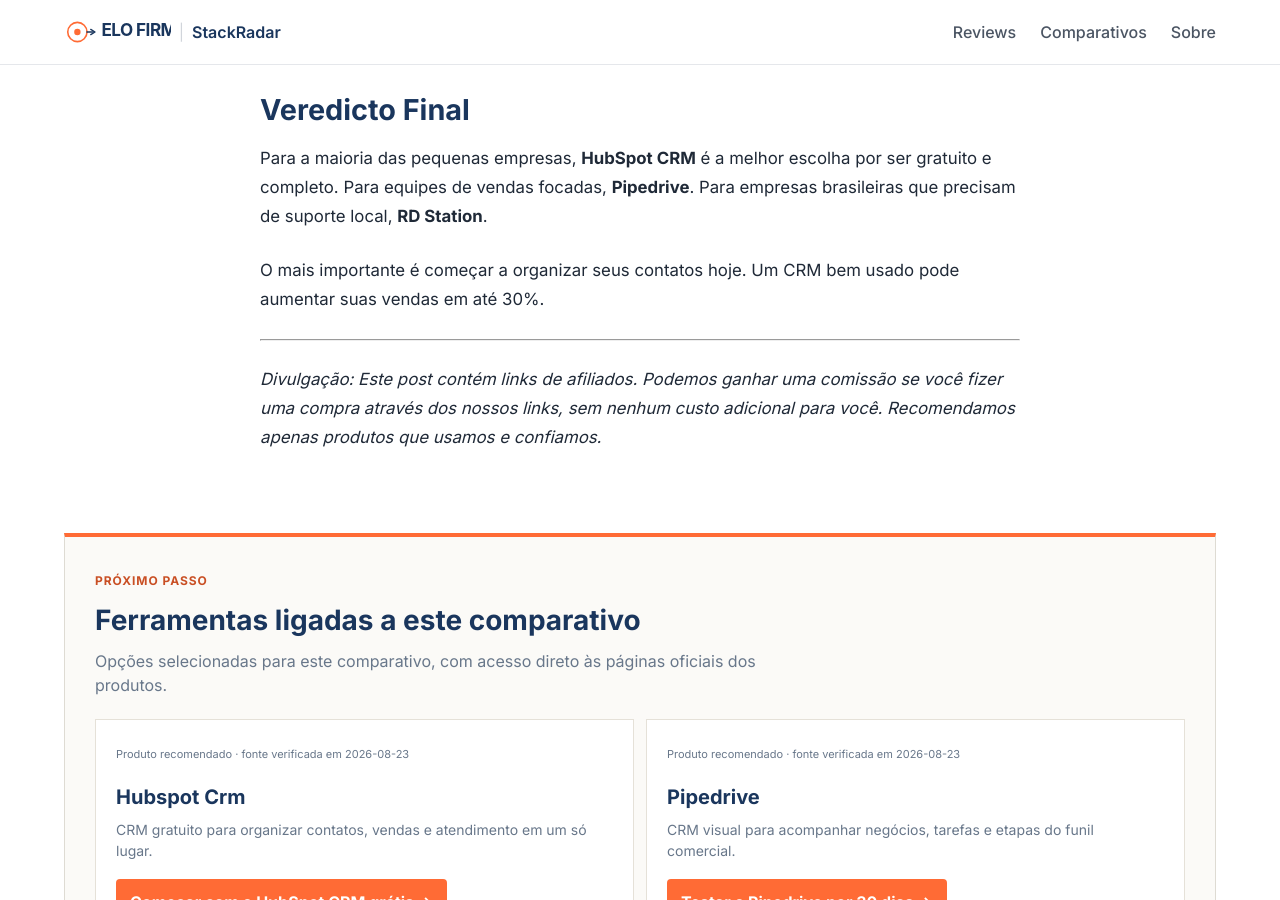
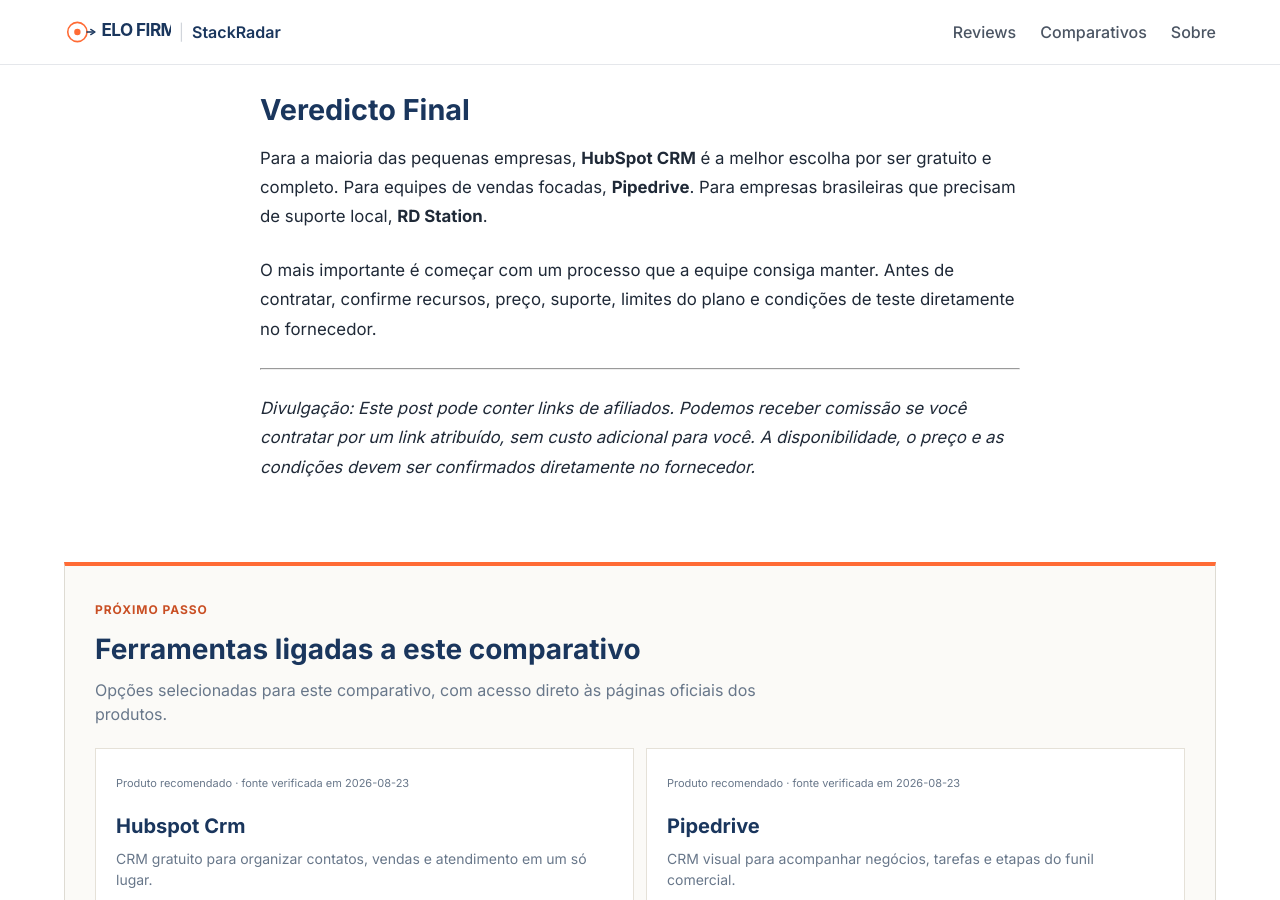
Before and after one commit to diegosouzafotografo-estrela/stackradar, a Jekyll site: the page built from _posts/2026-08-23-melhores-crms-pequenas-empresas.md, in a window 1280 px wide and 900 px high, scrolled down 7029 px. Built offline with Jekyll 4.4.1, drawn with Linux system fonts in a browser that asks for light colours; some of the changed text lies outside the part shown.

Commit message:
fix(content): remove unsupported commercial claims

```diff
--- a/_posts/2026-08-23-melhores-crms-pequenas-empresas.md
+++ b/_posts/2026-08-23-melhores-crms-pequenas-empresas.md
@@ -14,7 +14,7 @@
 
 ## Resumo Rápido
 
-Um CRM (Customer Relationship Management) é essencial para organizar contatos, acompanhar oportunidades e aumentar as vendas. Para pequenas empresas, escolher o CRM certo pode ser a diferença entre o crescimento e a estagnação. Analisamos as 7 melhores opções disponíveis no Brasil.
+Um CRM (Customer Relationship Management) pode ajudar a organizar contatos, acompanhar oportunidades e dar visibilidade ao processo comercial. Para pequenas empresas, a escolha depende do volume, do processo e do orçamento. Este comparativo organiza sete opções e os critérios que devem ser conferidos antes da contratação.
 
 ## Nossas Melhores Escolhas
 
@@ -227,8 +227,8 @@
 
 Para a maioria das pequenas empresas, **HubSpot CRM** é a melhor escolha por ser gratuito e completo. Para equipes de vendas focadas, **Pipedrive**. Para empresas brasileiras que precisam de suporte local, **RD Station**.
 
-O mais importante é começar a organizar seus contatos hoje. Um CRM bem usado pode aumentar suas vendas em até 30%.
+O mais importante é começar com um processo que a equipe consiga manter. Antes de contratar, confirme recursos, preço, suporte, limites do plano e condições de teste diretamente no fornecedor.
 
 ---
 
-*Divulgação: Este post contém links de afiliados. Podemos ganhar uma comissão se você fizer uma compra através dos nossos links, sem nenhum custo adicional para você. Recomendamos apenas produtos que usamos e confiamos.*
+*Divulgação: Este post pode conter links de afiliados. Podemos receber comissão se você contratar por um link atribuído, sem custo adicional para você. A disponibilidade, o preço e as condições devem ser confirmados diretamente no fornecedor.*
```
Also changed, not shown: _posts/2026-08-24-melhores-construtores-de-site.md (+3 -3 lines).
